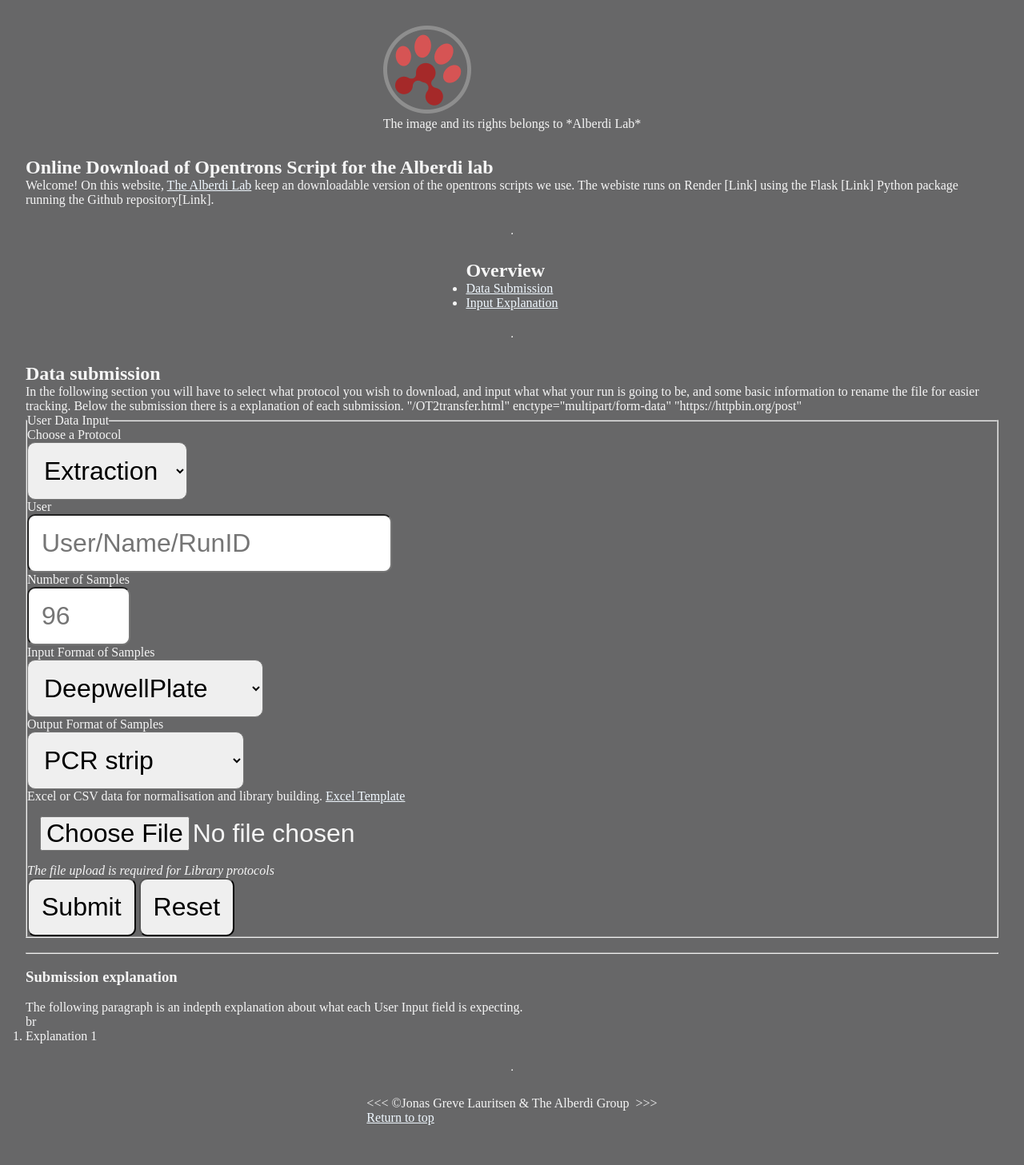
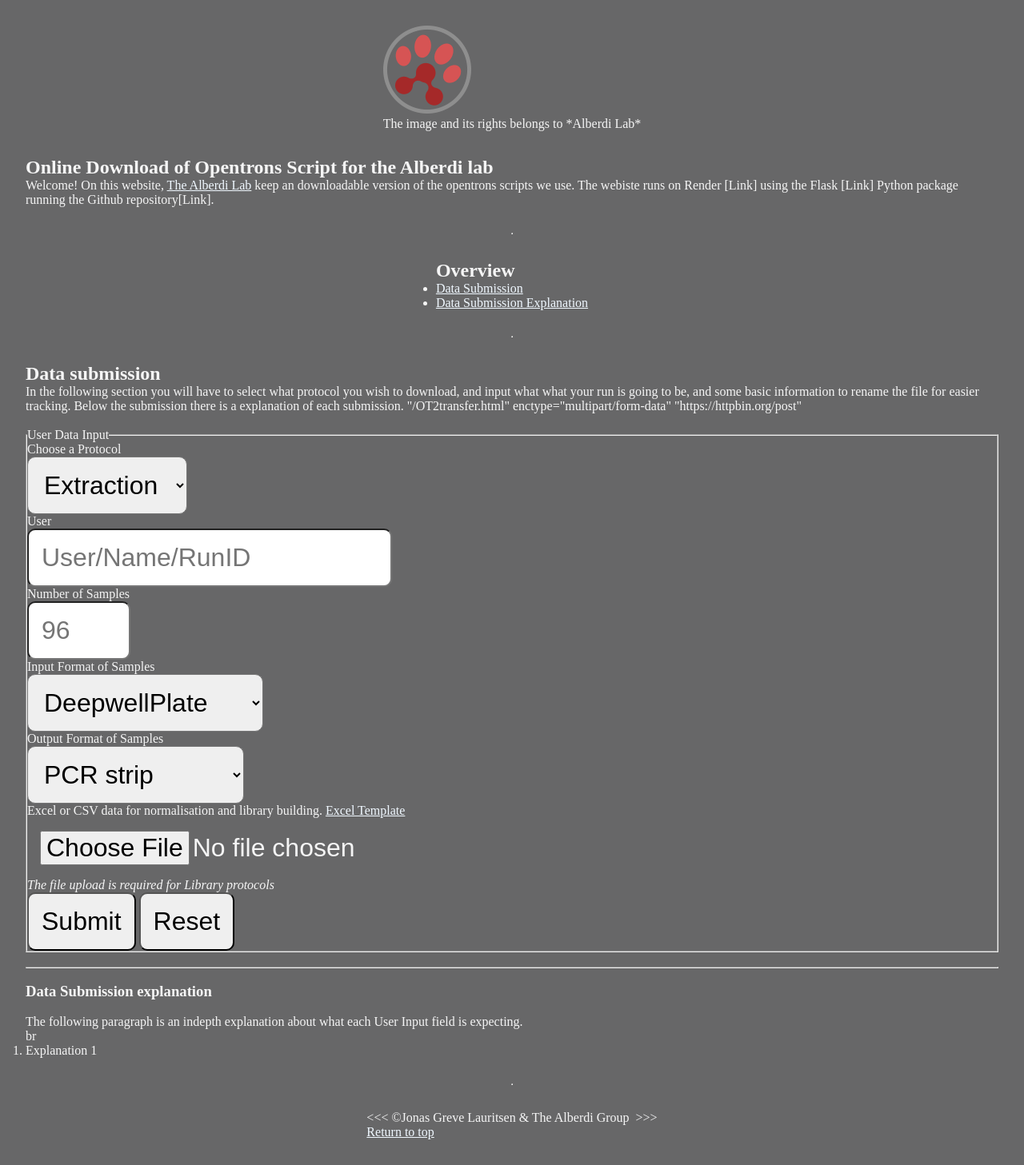
Before and after one commit to KU-JonasL/OT2_Website, a Flask app: page / in a window 1280 px wide. Shown: the whole page at 80% size. Before the commit the page ends 1407 px from the top, so only its background shows below. Run offline with Flask 3, Linux system fonts and the light colour scheme.

Commit message:
Add files via upload
Version 0.8.22. Update to logic if no csv file is present. Minor update to index.html page

```diff
--- a/server.py
+++ b/server.py
@@ -72,14 +72,14 @@ def get_OT2transfer():
 
 
             ## If there is not a csv data file, and the protocol type is library - There need to be a user csv file for library building protocols
-            elif request.files['myFile'] == "" and protocol == "Library":
-                return render_template("/csv-not-found.html")
 
             ## If there no user csv data file and the protocol is not for library building
             elif request.files['myFile'] == "" and protocol != "Library":
                 userdata = "1"
-                get_opentrons_script(protocol, user, samplenumber, inputformat, outputformat, userdata = userdata)
                 zip_scripts_url = url_for('get_opentrons_script', protocol=protocol, user=user, samplenumber=samplenumber, inputformat=inputformat, outputformat=outputformat, userdata=userdata, _external=True)
+
+            elif request.files['myFile'] == "" and protocol == "Library":
+                return render_template("/csv-not-found.html")
 
 
             ## Render the OT2transfer html page
@@ -117,13 +117,6 @@ def get_opentrons_script(protocol, user, samplenumber, inputformat, outputformat
     csv_input_values = "\n".join([f"({', '.join(map(str, row))})" for row in csv_user_input.values])
     csv_input_raw_str = f"{', '.join(csv_user_input.columns)}\n{csv_input_values}"
     csv_input_raw_str = csv_input_raw_str.replace("nan", "").replace("(", "").replace(")", "")
-
-
-    ## Read and Prepare the user data for transfer
-    #csv_user_data = pd.DataFrame(userdata[1:], columns = userdata[0])
-    #csv_data_values = "\n".join([f"({', '.join(map(str, row))})" for row in csv_user_data.values])
-    #csv_data_raw_str = f"{', '.join(csv_user_data.columns)}\n{csv_data_values}"
-    #csv_data_raw_str = csv_data_raw_str.replace("nan", "").replace("(", "").replace(")", "").replace(";",",").replace(",",".")
 
 
     ## Naming generation for zipfile and zipfolde
--- a/template/index.html
+++ b/template/index.html
@@ -32,7 +32,7 @@
         <h2>Overview</h2>
         <ul>
             <li><a href="#Datasubmission">Data Submission</a></li>
-            <li><a href="#Explanation">Input Explanation</a></li>
+            <li><a href="#Explanation">Data Submission Explanation</a></li>
         </ul>
     </nav>
 
@@ -45,6 +45,7 @@
                 <h2>Data submission</h2>
                 <p>In the following section you will have to select what protocol you wish to download, and input what  what your run is going to be, and some basic information to rename the file for easier tracking. Below the submission there is a explanation of each submission.
                     "/OT2transfer.html" enctype="multipart/form-data" "https://httpbin.org/post"
+                    <br><br>
                 </p>
 
 
@@ -149,7 +150,7 @@
 
         <section id="Explanation">
             <br>
-            <h3>Submission explanation</h3>
+            <h3>Data Submission explanation</h3>
             <br>
             <p>The following paragraph is an indepth explanation about what each User Input field is expecting.</p>
             br
```
